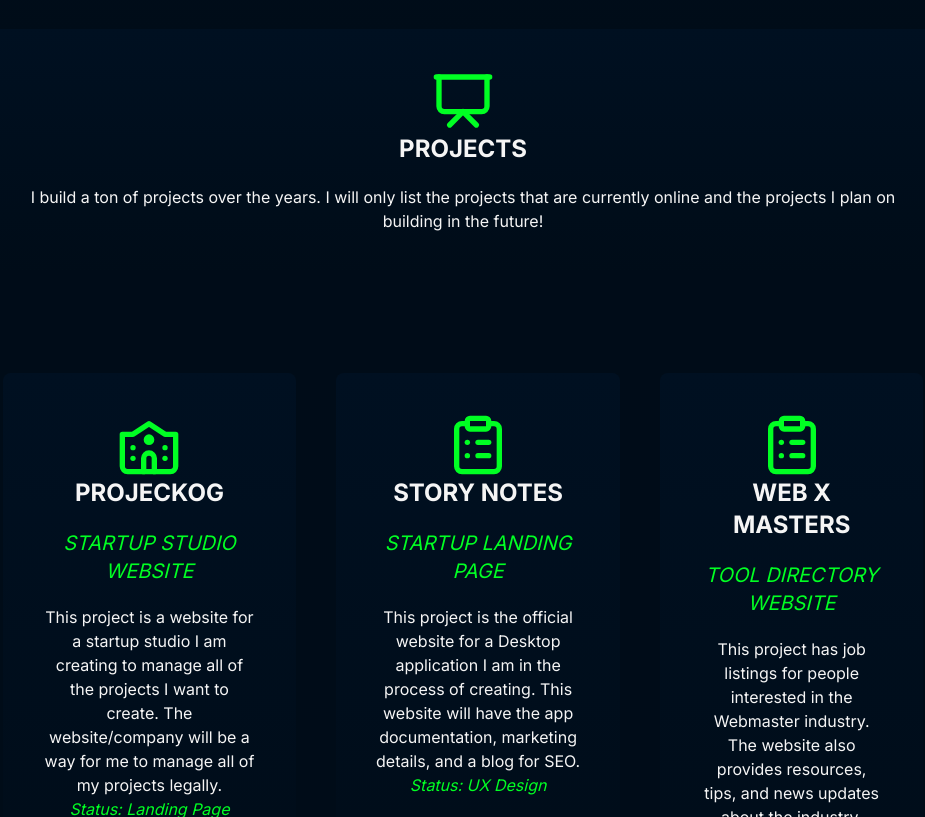
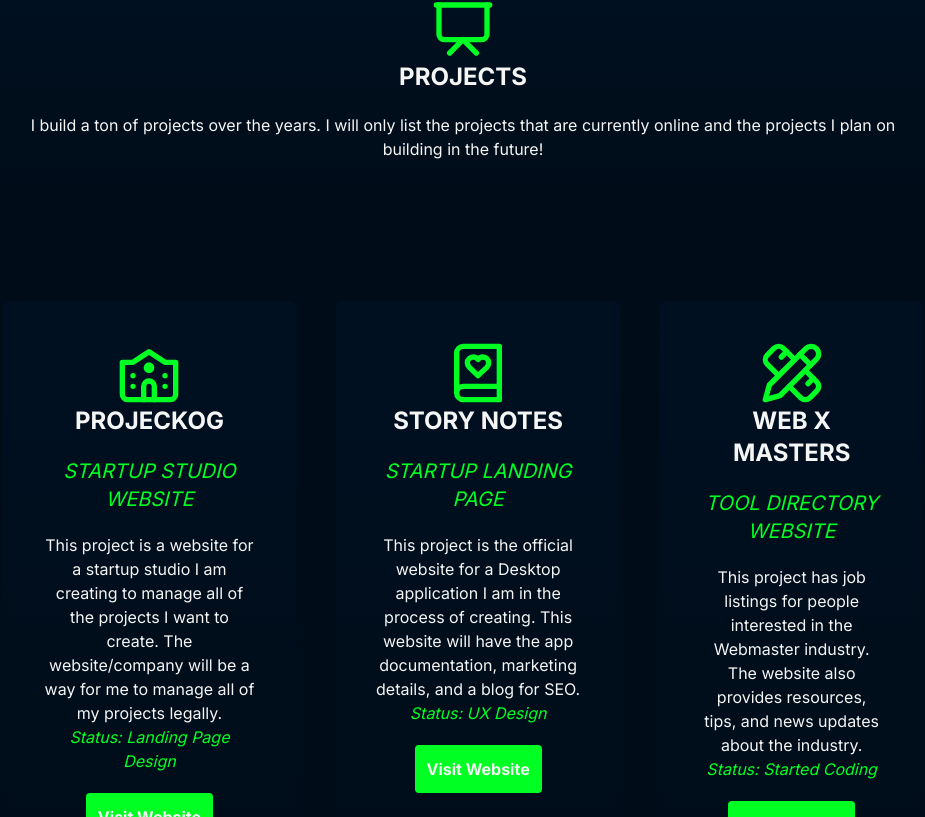
Before and after one commit to davonburks/portfolio, a Next.js app: page / in a window 1280 px wide. Shown: the part 1983-2800 px from the top of the page, without its empty margins (177-1102 px from the left). Built offline with nearby package versions, Linux system fonts and the light colour scheme.

Commit message:
Made nav fixed and updated icons

```diff
--- a/app/components/navbar.tsx
+++ b/app/components/navbar.tsx
@@ -2,7 +2,7 @@ export default function NavBar() {
   return (
     <nav
       aria-label="Main navigation"
-      className="bg-primary text-white p-4 flex flex-col md:flex-row justify-between items-center"
+      className="fixed top-0 left-0 w-full bg-primary text-white p-4 flex flex-col md:flex-row justify-between items-center"
     >
       <div className="text-xl font-bold mb-4 md:mb-0">DAVON BURKS</div>
       <ul className="flex flex-col md:flex-row md:space-x-4">
--- a/app/components/projects.tsx
+++ b/app/components/projects.tsx
@@ -1,4 +1,4 @@
-import { Presentation, School2, ClipboardList } from "lucide-react";
+import { Presentation, School2, PencilRuler, BookHeart } from "lucide-react";
 
 export default function Projects() {
   return (
@@ -34,7 +34,7 @@ export default function Projects() {
         </div>
 
         <div className="bg-gradient-to-b from-primary to-secondary p-10 rounded-lg mx-5 my-5">
-          <ClipboardList color="#00FF23" className="w-16 h-16 mx-auto" />
+        <BookHeart color="#00FF23" className="w-16 h-16 mx-auto" />
           <h3 className="font-bold text-center text-2xl pb-5">STORY NOTES</h3>
           <h4 className="text-center text-xl italic text-accent pb-5">
             STARTUP LANDING PAGE
@@ -51,7 +51,7 @@ export default function Projects() {
         </div>
 
         <div className="bg-gradient-to-b from-primary to-secondary p-10 rounded-lg mx-5 my-5">
-          <ClipboardList color="#00FF23" className="w-16 h-16 mx-auto" />
+        <PencilRuler color="#00FF23" className="w-16 h-16 mx-auto" />
           <h3 className="font-bold text-center text-2xl pb-5">WEB X MASTERS</h3>
           <h4 className="text-center text-xl italic text-accent pb-5">
             TOOL DIRECTORY WEBSITE
@@ -65,7 +65,7 @@ export default function Projects() {
             Status: Started Coding
           </p>
           <button className="bg-accent p-3 mx-auto block text-center mt-5 font-bold	rounded">
-            <a href="https://webxmasters.io">Visit Website</a>
+            <a href="https://webxmasters.io" className="">Visit Website</a>
           </button>
         </div>
       </div>
```
